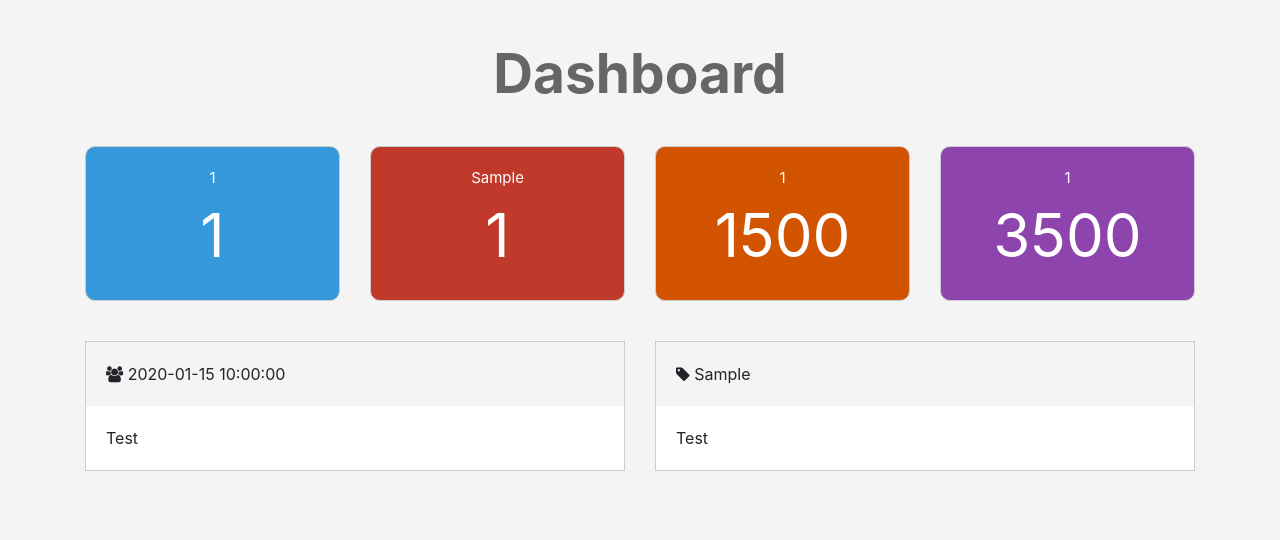
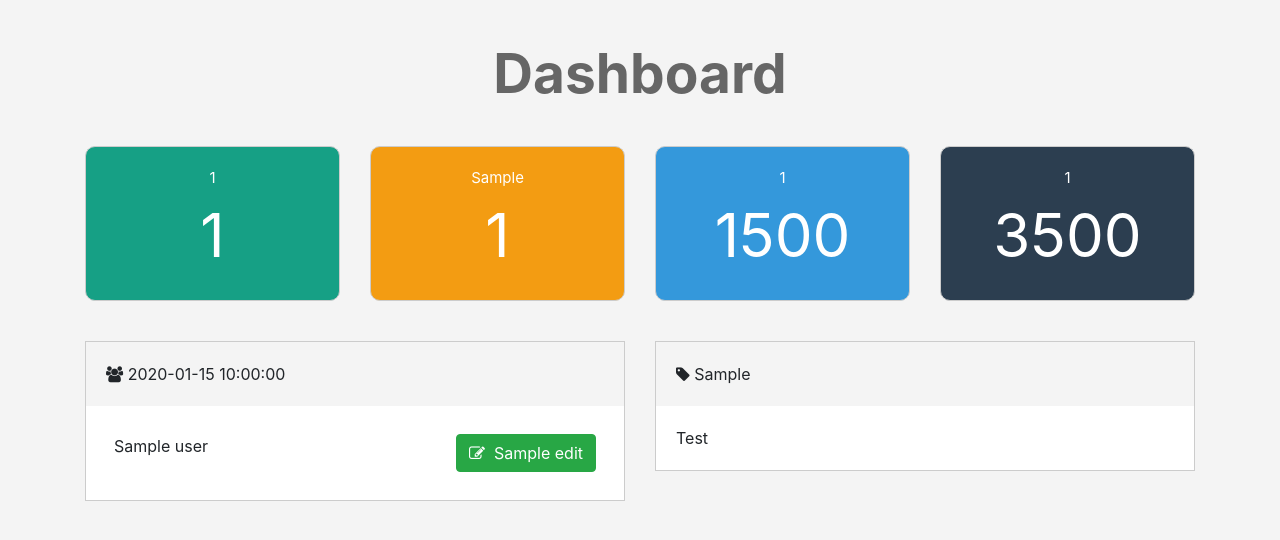
Before and after one commit to ramsey8057/e-commerce, a Flask app: template templates/control_panel/dashboard.html in a window 1280 px wide. Shown: the part 70-610 px from the top of the page. Run offline with Flask 2, Linux system fonts and the light colour scheme; the template is opened without the code that fills it: most values are stand-ins (such as "Sample title", 1, 10 or a date in 2020); some libraries are stand-ins or nearby versions.

Commit message:
create the latest registered members page :)

```diff
--- a/functions/database/db.py
+++ b/functions/database/db.py
@@ -88,6 +88,7 @@ def ac_member(user_id):
             user_id
         )
     )
+    con.commit()
     con.close()
     return row[0][0]
 
@@ -95,6 +96,7 @@ def get_latest_registerd_users():
     con = connect_to_db()
     row = execute_dql_query(
         con,
-        'SELECT * FROM users LIMIT 5'
+        'SELECT user_id, fullname, reg_status FROM users ORDER BY user_id LIMIT 5'
     )
     con.close()
+    return row
--- a/static/layouts/css/dashboard.css
+++ b/static/layouts/css/dashboard.css
@@ -51,19 +51,46 @@ h1 {
 }
 
 .home-stats .st-members {
-    background-color: #3498DB;
+    background-color: #16a085;
 }
 
 .home-stats .st-pending {
-    background-color: #c0392b;
+    background-color: #f39c12;
 }
 
 .home-stats .st-items {
-    background-color: #d35400;
+    background-color: #3498db;
 }
 
 .home-stats .st-comments {
-    background-color: #8e44ad;
+    background-color: #2c3e50;
+}
+
+.latest-users {
+    margin-bottom: 0;
+}
+
+.latest-users .btn-info {
+    margin-right: 5px;
+}
+
+.latest-users li {
+    padding: 8px;
+    overflow: hidden;
+}
+
+.latest-users li a {
+    text-decoration: none;
+    color: #FFF;
+}
+
+.latest-users li a:hover {
+    text-decoration: none;
+    color: #FFF;
+}
+
+.latest-users li:nth-child(even) {
+    background-color: #EEE;
 }
 
 /* end dashboard page */
--- a/templates/control_panel/dashboard.html
+++ b/templates/control_panel/dashboard.html
@@ -12,7 +12,6 @@
 
 {% block admin_content %}
     <body>
-
         {% with args=[session['fullname'], dictionary, 'dashboard', session['user_id']] %}
             {% include 'control_panel/navbar.html' %}
         {% endwith %}
@@ -54,7 +53,23 @@
                             <i class="fa fa-users"></i> {{ dictionary['LATEST_REGISTERED_USERS'] }}
                         </div>
                         <div class="panel-body">
-                        Test
+                            <ul class="list-unstyled latest-users">
+                                {% for i in latest_users %}
+                                    <li>
+                                        {{ i[1] }}&nbsp;
+                                        <span class="btn btn-success pull-right">
+                                            <i class="fa fa-edit"></i>&nbsp;
+                                            <a href="/admin/members?do=edit&user_id={{ i[0] }}">{{ dictionary['EDIT'] }}</a>
+                                        </span>
+                                        {% if i[2] == 0 %}
+                                            <span class="btn btn-info pull-right">
+                                                <i class="fa fa-check"></i>&nbsp;
+                                                <a href="/admin/members?do=activate&user_id={{ i[0] }}">{{ dictionary['ACTIVATE'] }}</a>
+                                            </span>
+                                        {% endif %}
+                                    </li>
+                                {% endfor %}
+                            </ul>
                         </div>
                     </div>
                 </div>
--- a/templates/control_panel/members.html
+++ b/templates/control_panel/members.html
@@ -79,7 +79,6 @@
                                         <a href="?do=edit&user_id={{ i[0] }}" class="btn btn-success"><i class="fa fa-edit"></i> {{ dictionary['EDIT'] }}</a>
                                         <a href="?do=delete&user_id={{ i[0] }}" class="btn btn-danger activate"><i class="fa fa-times"></i> {{ dictionary['DELETE'] }}</a>
                                         <a href="?do=activate&user_id={{ i[0] }}" class="btn btn-info activate"><i class="fa fa-check"></i> {{ dictionary['ACTIVATE'] }}</a>
-
                                     </td>
                                 </tr>
                             {% endif %}
```
Also changed, not shown: controller/control_panel/control_panel.py (+67 -8 lines). Lines whose indentation alone changed are shown as unchanged.
